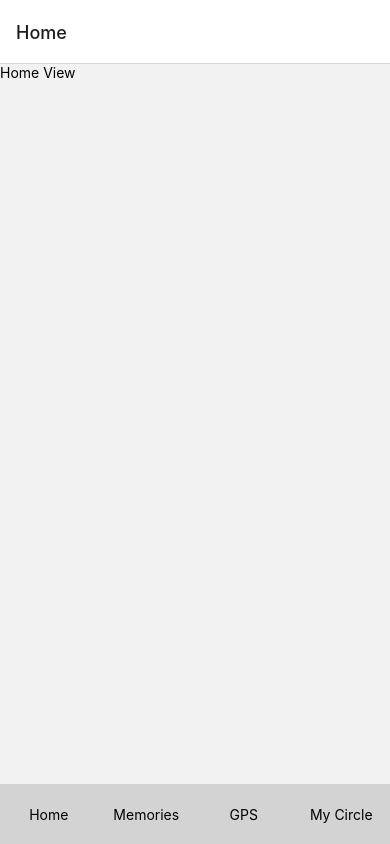
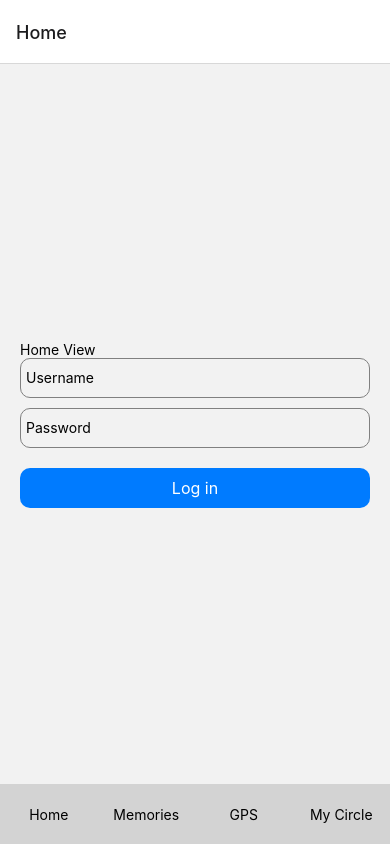
Before and after one commit to anahihull/medihacks, a React Native app: screen /Home in a window 390 px wide. Built offline with nearby package versions, Linux system fonts and the light colour scheme.

Commit message:
Log in en HomeView.js

```diff
--- a/src/views/HomeView.js
+++ b/src/views/HomeView.js
@@ -1,12 +1,75 @@
-import React from 'react';
-import { View, Text } from 'react-native';
+import React, { useState } from 'react';
+import { View, Text, TextInput, TouchableOpacity, StyleSheet } from 'react-native';
 
 const HomeView = () => {
+  const [username, setUsername] = useState('');
+  const [password, setPassword] = useState('');
+  const [errorMsg, setErrorMsg] = useState('');
+
+  const handleLogin = () => {
+    if (username === 'admin' && password === 'password123') {
+      setErrorMsg('Inicio de sesión exitoso!');
+      // Navega a la siguiente pantalla o realiza cualquier otra acción
+    } else {
+      setErrorMsg('Error: Credenciales inválidas');
+    }
+  };
+
   return (
-    <View>
+    <View style={styles.container}>
       <Text>Home View</Text>
+      <TextInput
+        placeholder="Username"
+        value={username}
+        onChangeText={setUsername}
+        style={styles.input}
+      />
+      <TextInput
+        placeholder="Password"
+        value={password}
+        onChangeText={setPassword}
+        secureTextEntry
+        style={styles.input}
+      />
+      <TouchableOpacity style={styles.button} onPress={handleLogin}>
+        <Text style={styles.buttonText}>Log in</Text>
+      </TouchableOpacity>
+      {errorMsg ? <Text style={styles.error}>{errorMsg}</Text> : null}
     </View>
   );
-}
+};
+
+const styles = StyleSheet.create({
+  container: {
+    flex: 1,
+    justifyContent: 'center',
+    padding: 20,
+  },
+  input: {
+    height: 40,
+    borderColor: 'gray',
+    borderWidth: 1,
+    marginBottom: 10,
+    padding: 5,
+    borderRadius: 10,  // Esquinas redondeadas
+  },
+  error: {
+    color: 'red',
+    marginTop: 10,
+  },
+  button: {
+    backgroundColor: '#007BFF',
+    paddingVertical: 10,
+    paddingHorizontal: 15,
+    borderRadius: 10,  // Esquinas redondeadas
+    alignItems: 'center',
+    justifyContent: 'center',
+    marginTop: 10, // Agregado para dar espacio entre el TextInput y el botón
+  },
+  buttonText: {
+    color: 'white',
+    fontSize: 16,
+  },
+});
 
 export default HomeView;
```
